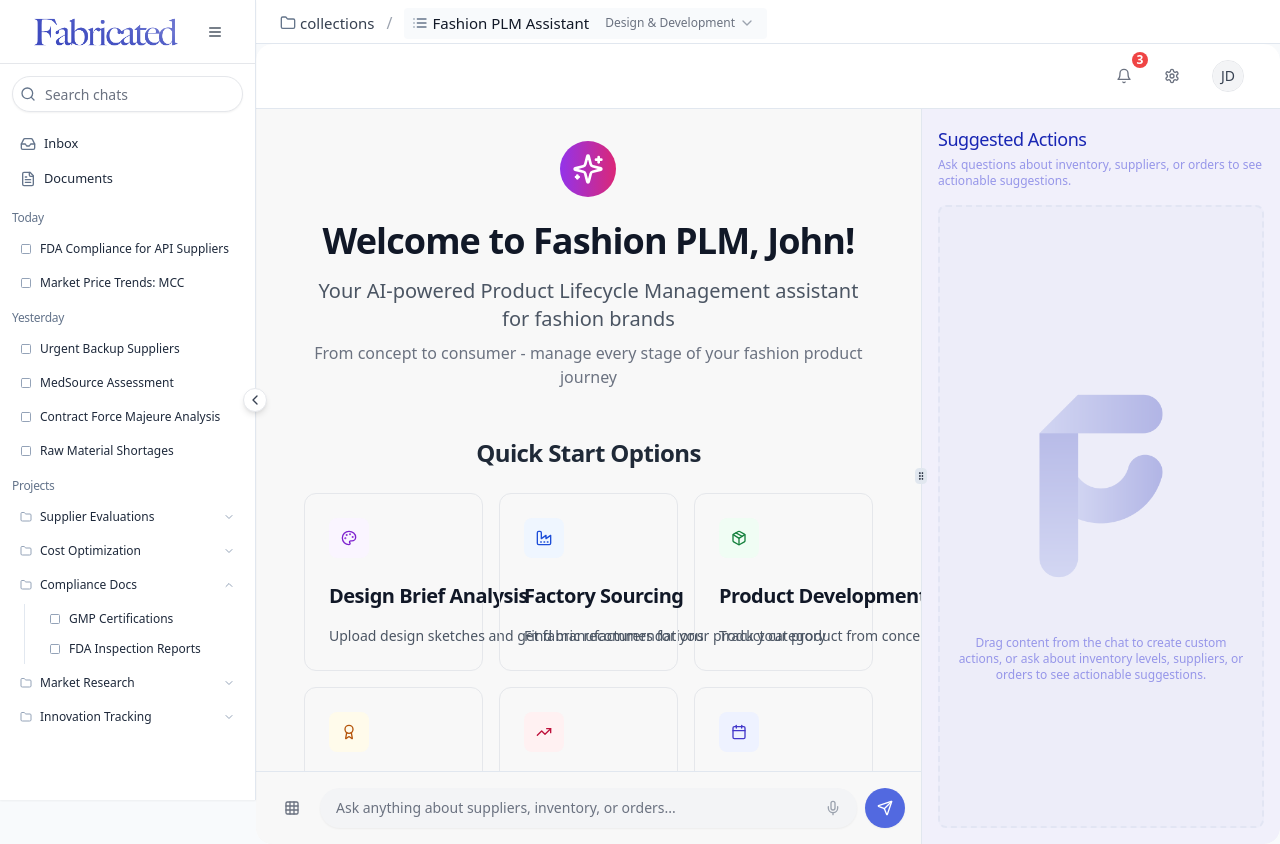
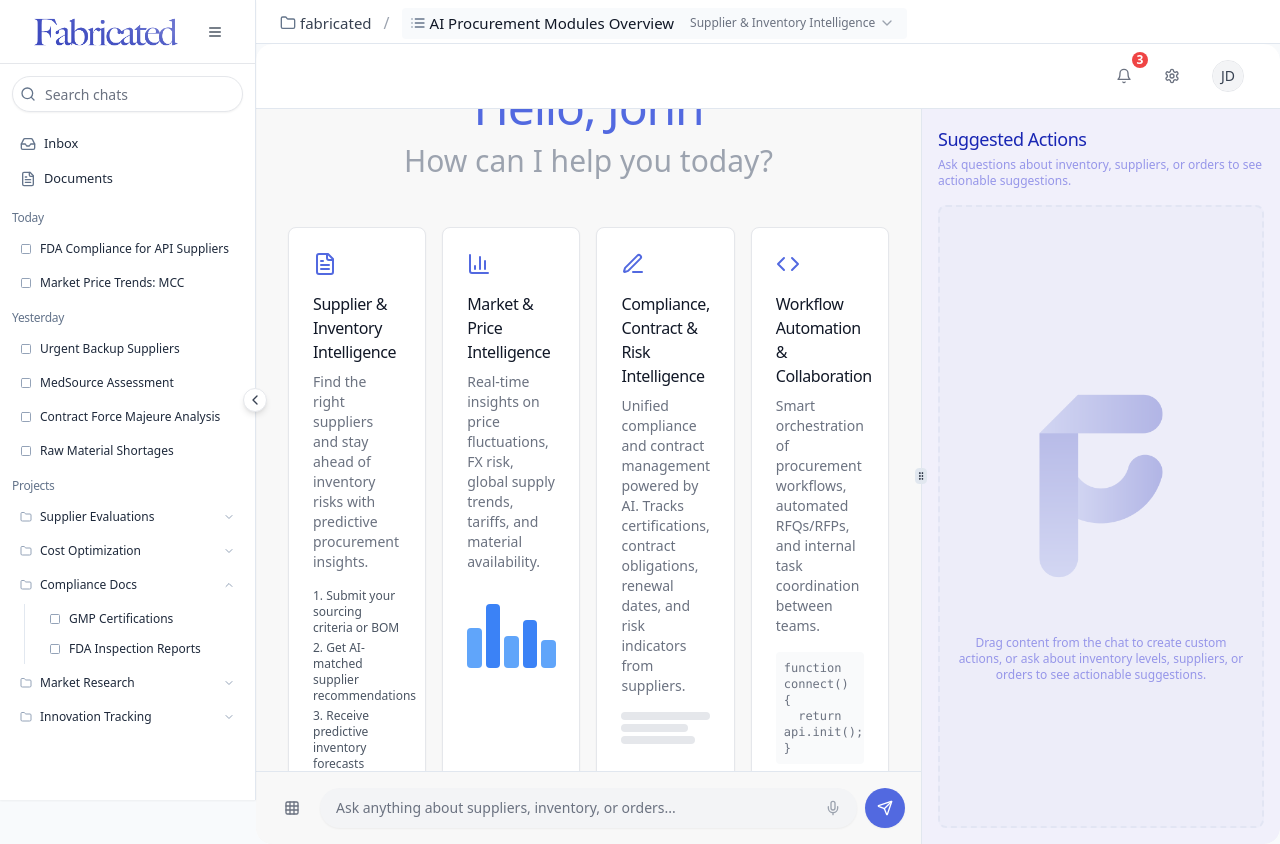
Before and after one commit to akifdanisik/fabricated-vision, a React (Vite) app: page /chat in a window 1280 px wide. Built offline with nearby package versions, Linux system fonts and the light colour scheme.

Commit message:
Reverted to commit b36e3ae2cee9682eff0293603907a286e8e60918

```diff
--- a/src/components/chat/ChatHeaderTabs.tsx
+++ b/src/components/chat/ChatHeaderTabs.tsx
@@ -12,41 +12,41 @@ import {
 } from "@/components/ui/popover";
 import { cn } from "@/lib/utils";
 
-// Fashion Product Lifecycle Management modules
+// Updated model names with shorter descriptions
 const models = [
   {
-    id: 'design-development',
-    name: 'Design & Development',
-    description: 'Manage concept to prototype development cycle.',
+    id: 'supplier-inventory',
+    name: 'Supplier & Inventory Intelligence',
+    description: 'AI-powered supplier matching and inventory forecasting.',
     active: true,
     badge: null
   },
   {
-    id: 'sourcing-production',
-    name: 'Sourcing & Production',
-    description: 'Factory selection and production management.',
+    id: 'market-price',
+    name: 'Market & Price Intelligence',
+    description: 'Real-time global market and pricing insights.',
     active: true,
     badge: null
   },
   {
-    id: 'quality-compliance',
-    name: 'Quality & Compliance',
-    description: 'Quality control and regulatory compliance.',
+    id: 'compliance-contract-risk',
+    name: 'Compliance, Contract & Risk Intelligence',
+    description: 'AI-driven compliance and contract risk management.',
     active: true,
     badge: null
   },
   {
-    id: 'launch-lifecycle',
-    name: 'Launch & Lifecycle',
-    description: 'Product launch and end-of-life management.',
+    id: 'workflow-automation',
+    name: 'Workflow Automation & Collaboration',
+    description: 'Streamline procurement workflows and collaboration.',
     active: true,
     badge: null
   }
 ];
 
 export default function ChatHeaderTabs({
-  folderName = "collections",
-  chatName = "Fashion PLM Overview"
+  folderName = "fabricated",
+  chatName = "AI Procurement Modules Overview"
 }: {
   folderName?: string;
   chatName?: string;
@@ -74,13 +74,13 @@ export default function ChatHeaderTabs({
           {/* Model Select Popover */}
           <Popover open={modelOpen} onOpenChange={setModelOpen}>
             <PopoverTrigger asChild>
-              <button aria-label="Select Module" className="flex items-center gap-1 rounded px-1 ml-2 bg-transparent hover:bg-muted/80 text-gray-700 text-[15px]">
+              <button aria-label="Select Model" className="flex items-center gap-1 rounded px-1 ml-2 bg-transparent hover:bg-muted/80 text-gray-700 text-[15px]">
                 <span className="text-xs font-medium text-gray-500">{models.find(m => m.id === currentModel)?.name ?? ""}</span>
                 <ChevronDown className="w-4 h-4 text-gray-400" />
               </button>
             </PopoverTrigger>
             <PopoverContent side="bottom" align="start" className="p-0 border bg-white shadow-xl rounded-xl min-w-[340px] max-w-[400px] z-50">
-              <div className="p-4 border-b font-semibold text-gray-600 text-sm">PLM Module</div>
+              <div className="p-4 border-b font-semibold text-gray-600 text-sm">Module</div>
               <div className="py-1 divide-y divide-gray-100">
                 {models.map(model => (
                   <button
--- a/src/components/chat/WelcomeScreen.tsx
+++ b/src/components/chat/WelcomeScreen.tsx
@@ -1,124 +1,148 @@
+import React from 'react';
+import { Card } from '@/components/ui/card';
+import { FileText, BarChart3, PenLine, Code } from 'lucide-react';
 
-import { Sparkles, Palette, Package, Users, TrendingUp, Calendar, Factory, Award } from 'lucide-react';
-import { Button } from '@/components/ui/button';
-import { cn } from '@/lib/utils';
+interface WelcomeModuleProps {
+  title: string;
+  description: string;
+  icon: React.ReactNode;
+  onClick: () => void;
+  children?: React.ReactNode;
+}
 
-interface WelcomeScreenProps {
+const WelcomeModule: React.FC<WelcomeModuleProps> = ({
+  title,
+  description,
+  icon,
+  onClick,
+  children
+}) => {
+  return (
+    <Card
+      className="w-full max-w-[300px] cursor-pointer hover:shadow-md transition-shadow border border-gray-200"
+      onClick={onClick}
+    >
+      <div className="p-6">
+        <div className="flex flex-col h-full">
+          <div className="flex items-center gap-2 mb-4">
+            <div className="text-primary">
+              {icon}
+            </div>
+          </div>
+          <h3 className="text-base font-medium mb-2">{title}</h3>
+          <p className="text-sm text-gray-500">{description}</p>
+          {title === "Supplier & Inventory Intelligence" && (
+            <div className="mt-4 space-y-1 text-xs text-gray-600">
+              <p>1. Submit your sourcing criteria or BOM</p>
+              <p>2. Get AI-matched supplier recommendations</p>
+              <p>3. Receive predictive inventory forecasts</p>
+            </div>
+          )}
+          {title === "Analyze Smart Contracts" && (
+            <div className="mt-4 space-y-1 text-xs text-gray-600">
+              <p>1. Upload a contract for analysis</p>
+              <p>2. Get risk assessment report</p>
+              <p>3. Receive security recommendations</p>
+            </div>
+          )}
+          {title === "Create Market Analysis" && (
+            <div className="mt-4">
+              <div className="h-20 flex items-end">
+                <div className="w-6 h-10 bg-blue-400 rounded-sm"></div>
+                <div className="w-6 h-16 bg-blue-500 rounded-sm mx-1"></div>
+                <div className="w-6 h-8 bg-blue-400 rounded-sm mr-1"></div>
+                <div className="w-6 h-12 bg-blue-500 rounded-sm mr-1"></div>
+                <div className="w-6 h-7 bg-blue-400 rounded-sm"></div>
+              </div>
+            </div>
+          )}
+          {title === "Draft Procurement Docs" && (
+            <div className="mt-4 space-y-1">
+              <div className="h-2 w-full bg-gray-200 rounded-full"></div>
+              <div className="h-2 w-3/4 bg-gray-200 rounded-full"></div>
+              <div className="h-2 w-5/6 bg-gray-200 rounded-full"></div>
+            </div>
+          )}
+          {title === "Generate Integration Code" && (
+            <div className="mt-4 font-mono text-xs text-gray-500 bg-gray-50 p-2 rounded">
+              <div>{"function connect() {"}</div>
+              <div>&nbsp;&nbsp;{"return api.init();"}</div>
+              <div>{"}"}</div>
+            </div>
+          )}
+          {children}
+        </div>
+      </div>
+    </Card>
+  );
+};
+
+export interface WelcomeScreenProps {
   onSelectQuickStart: (prompt: string) => void;
   userName?: string;
 }
 
-const WelcomeScreen = ({ onSelectQuickStart, userName = "there" }: WelcomeScreenProps) => {
-  const quickStartOptions = [
-    {
-      icon: Palette,
-      title: "Design Brief Analysis",
-      description: "Upload design sketches and get fabric recommendations",
-      prompt: "Help me analyze this design brief and suggest suitable fabrics and trims",
-      color: "bg-purple-50 text-purple-700"
-    },
-    {
-      icon: Factory,
-      title: "Factory Sourcing",
-      description: "Find manufacturers for your product category",
-      prompt: "Find suitable factories for producing women's dresses in sustainable materials",
-      color: "bg-blue-50 text-blue-700"
-    },
-    {
-      icon: Package,
-      title: "Product Development",
-      description: "Track your product from concept to production",
-      prompt: "Show me the development timeline for my Spring/Summer collection",
-      color: "bg-green-50 text-green-700"
-    },
-    {
-      icon: Award,
-      title: "Quality Standards",
-      description: "Ensure products meet fashion industry standards",
-      prompt: "What quality standards should I check for organic cotton garments?",
-      color: "bg-amber-50 text-amber-700"
-    },
-    {
-      icon: TrendingUp,
-      title: "Market Trends",
-      description: "Get insights on fashion trends and consumer demand",
-      prompt: "What are the current trends in sustainable fashion for 2024?",
-      color: "bg-rose-50 text-rose-700"
-    },
-    {
-      icon: Calendar,
-      title: "Collection Planning",
-      description: "Plan your seasonal collections and launch dates",
-      prompt: "Help me plan the timeline for my Fall/Winter 2024 collection",
-      color: "bg-indigo-50 text-indigo-700"
-    }
-  ];
-
+const WelcomeScreen: React.FC<WelcomeScreenProps> = ({
+  onSelectQuickStart,
+  userName = "Ayşa"
+}) => {
   return (
-    <div className="flex-1 flex flex-col items-center justify-center p-8 max-w-4xl mx-auto">
+    <div className="flex flex-col items-center justify-center h-full px-4 py-10">
       <div className="text-center mb-12">
-        <div className="flex items-center justify-center mb-6">
-          <div className="bg-gradient-to-r from-purple-600 to-pink-600 rounded-full p-3">
-            <Sparkles className="h-8 w-8 text-white" />
-          </div>
-        </div>
-        <h1 className="text-4xl font-bold text-gray-900 mb-4">
-          Welcome to Fashion PLM, {userName}!
+        <h1 className="text-5xl font-light mb-3">
+          <span className="text-primary">Hello, </span>
+          <span className="text-primary">{userName}</span>
         </h1>
-        <p className="text-xl text-gray-600 mb-2">
-          Your AI-powered Product Lifecycle Management assistant for fashion brands
-        </p>
-        <p className="text-gray-500">
-          From concept to consumer - manage every stage of your fashion product journey
-        </p>
+        <p className="text-3xl text-gray-400 font-light">How can I help you today?</p>
       </div>
 
-      <div className="w-full mb-8">
-        <h2 className="text-2xl font-semibold text-gray-800 mb-6 text-center">
-          Quick Start Options
-        </h2>
-        <div className="grid grid-cols-1 md:grid-cols-2 lg:grid-cols-3 gap-4">
-          {quickStartOptions.map((option, index) => (
-            <Button
-              key={index}
-              variant="ghost"
-              className="h-auto p-6 flex flex-col items-start text-left hover:shadow-md transition-all duration-200 border border-gray-200 hover:border-gray-300"
-              onClick={() => onSelectQuickStart(option.prompt)}
-            >
-              <div className={cn("rounded-lg p-3 mb-4", option.color)}>
-                <option.icon className="h-6 w-6" />
-              </div>
-              <h3 className="font-semibold text-gray-900 mb-2">{option.title}</h3>
-              <p className="text-sm text-gray-600">{option.description}</p>
-            </Button>
-          ))}
-        </div>
-      </div>
-
-      <div className="text-center">
-        <p className="text-gray-500 mb-4">
-          Or ask me anything about:
-        </p>
-        <div className="flex flex-wrap justify-center gap-2 text-sm">
-          {[
-            "Design Development",
-            "Fabric Sourcing",
-            "Factory Selection",
-            "Quality Control",
-            "Trend Analysis",
-            "Collection Planning",
-            "Sustainability",
-            "Cost Management"
-          ].map((topic, index) => (
-            <span
-              key={index}
-              className="bg-gray-100 text-gray-700 px-3 py-1 rounded-full cursor-pointer hover:bg-gray-200 transition-colors"
-              onClick={() => onSelectQuickStart(`Tell me about ${topic.toLowerCase()} in fashion PLM`)}
-            >
-              {topic}
-            </span>
-          ))}
-        </div>
+      <div className="grid grid-cols-1 md:grid-cols-2 lg:grid-cols-4 gap-4 max-w-5xl">
+        <WelcomeModule
+          title="Supplier & Inventory Intelligence"
+          description="Find the right suppliers and stay ahead of inventory risks with predictive procurement insights."
+          icon={<FileText size={24} />}
+          onClick={() => onSelectQuickStart("Help me find qualified suppliers and optimize inventory levels")}
+        />
+        <WelcomeModule
+          title="Market & Price Intelligence"
+          description="Real-time insights on price fluctuations, FX risk, global supply trends, tariffs, and material availability."
+          icon={<BarChart3 size={24} />}
+          onClick={() => onSelectQuickStart("Create a market analysis report for pharmaceutical APIs")}
+        >
+          <div className="mt-4">
+            <div className="h-20 flex items-end">
+              <div className="w-6 h-10 bg-blue-400 rounded-sm"></div>
+              <div className="w-6 h-16 bg-blue-500 rounded-sm mx-1"></div>
+              <div className="w-6 h-8 bg-blue-400 rounded-sm mr-1"></div>
+              <div className="w-6 h-12 bg-blue-500 rounded-sm mr-1"></div>
+              <div className="w-6 h-7 bg-blue-400 rounded-sm"></div>
+            </div>
+          </div>
+        </WelcomeModule>
+        <WelcomeModule
+          title="Compliance, Contract & Risk Intelligence"
+          description="Unified compliance and contract management powered by AI. Tracks certifications, contract obligations, renewal dates, and risk indicators from suppliers."
+          icon={<PenLine size={24} />}
+          onClick={() => onSelectQuickStart("Help me analyze contract risks and compliance status")}
+        >
+          <div className="mt-4 space-y-1">
+            <div className="h-2 w-full bg-gray-200 rounded-full"></div>
+            <div className="h-2 w-3/4 bg-gray-200 rounded-full"></div>
+            <div className="h-2 w-5/6 bg-gray-200 rounded-full"></div>
+          </div>
+        </WelcomeModule>
+        <WelcomeModule
+          title="Workflow Automation & Collaboration"
+          description="Smart orchestration of procurement workflows, automated RFQs/RFPs, and internal task coordination between teams."
+          icon={<Code size={24} />}
+          onClick={() => onSelectQuickStart("Help me set up an automated RFQ workflow")}
+        >
+          <div className="mt-4 font-mono text-xs text-gray-500 bg-gray-50 p-2 rounded">
+            <div>{"function connect() {"}</div>
+            <div>&nbsp;&nbsp;{"return api.init();"}</div>
+            <div>{"}"}</div>
+          </div>
+        </WelcomeModule>
       </div>
     </div>
   );
--- a/src/pages/Chat.tsx
+++ b/src/pages/Chat.tsx
@@ -1,4 +1,3 @@
-
 import Layout from '@/components/layout/Layout';
 import ChatInterface from '@/components/chat/ChatInterface';
 import { useEffect, useState } from 'react';
@@ -23,8 +22,8 @@ const Chat = () => {
 
   return <Layout fullWidth hideNavbar>
       <ChatHeaderTabs
-        folderName="collections"
-        chatName="Fashion PLM Assistant"
+        folderName="fabricated"
+        chatName="AI Procurement Modules Overview"
       />
       <div className="flex flex-col h-[calc(100vh-0px)] bg-[#f8f8f8] rounded-2xl overflow-hidden">
         <div className="flex justify-between items-center px-6 py-3 border-b bg-white rounded-t-2xl">
@@ -59,7 +58,7 @@ const Chat = () => {
                   </Avatar>
                   <div>
                     <p className="text-sm font-medium">John Doe</p>
-                    <p className="text-xs text-gray-500">john.doe@fashionbrand.com</p>
+                    <p className="text-xs text-gray-500">john.doe@example.com</p>
                   </div>
                 </DropdownMenuLabel>
 
```
